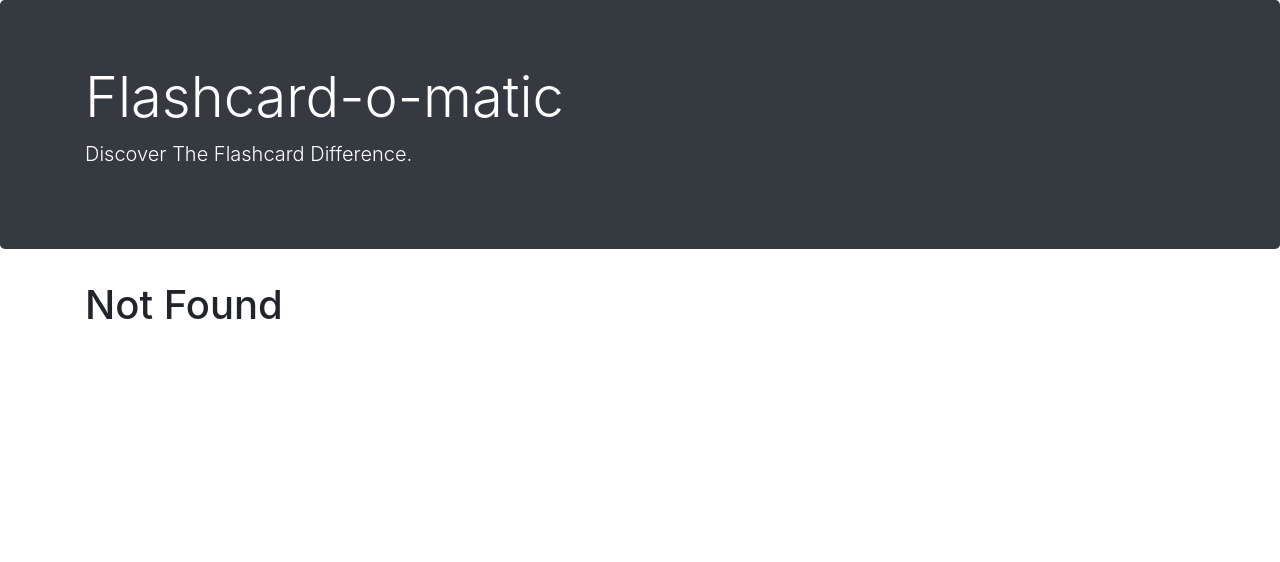
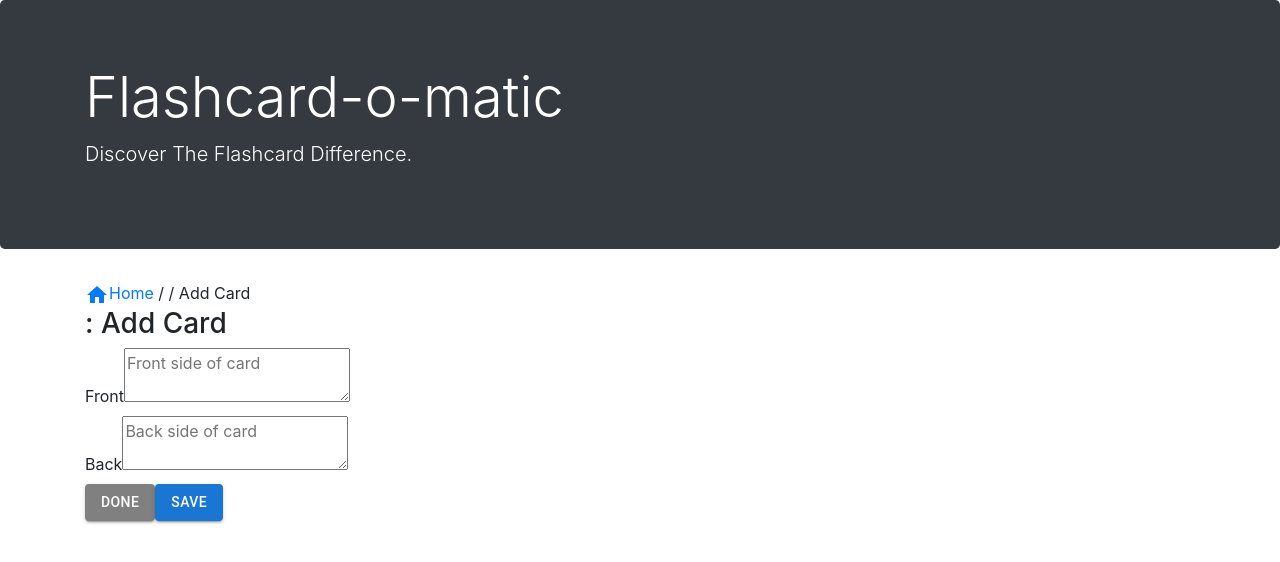
Before and after one commit to rosalynw/Project-Flashcards, a React (Create React App) app: page /decks/1/cards/new in a window 1280 px wide. Before the commit this address had no page. Shown: the top 562 px of the page. Built offline with nearby package versions, Linux system fonts and the light colour scheme; no server answers; a web font is replaced by a local one.

Commit message:
added AddCard component

```diff
--- a/data/db.json
+++ b/data/db.json
@@ -48,6 +48,24 @@
       "back": "b",
       "deckId": 1,
       "id": 7
+    },
+    {
+      "front": "Hello",
+      "back": "Cool Bro",
+      "deckId": 2,
+      "id": 8
+    },
+    {
+      "front": "Hello",
+      "back": "Cool Bro",
+      "deckId": 2,
+      "id": 9
+    },
+    {
+      "front": "efes",
+      "back": "def",
+      "deckId": 2,
+      "id": 10
     }
   ]
 }
--- /dev/null
+++ b/src/Layout/Card/AddCards.js
@@ -0,0 +1,89 @@
+import React, { useEffect, useState } from "react";
+import { useParams } from "react-router-dom";
+import { createCard, readDeck } from "../../utils/api";
+import { Button } from "@mui/material";
+import { Link } from "react-router-dom";
+import { Home } from "@mui/icons-material";
+
+
+export default function AddCards() {
+    //link home/ deck name/ add Card
+    // deck name / add card
+    // probably need to access cards?
+    // on click save card front and card back form are entered then form is reset
+
+    const initialFormState = {
+        front: "",
+        back: ""
+    }
+
+    const {deckId} = useParams();
+    const [deck, setDeck] = useState([]);
+    const [card, setCard] = useState({...initialFormState});
+
+    useEffect(() => {
+        async function fetchDeck() {
+            try{
+                const fetchedDeck = await readDeck(deckId);
+                setDeck(fetchedDeck);
+            } catch (error) {
+                console.error(error);
+            }
+        }fetchDeck();
+    }, [deckId])
+
+    //have onchange render for text area input?
+    const handleChange = ({target}) => {
+        setCard({
+            ...card,
+            [target.name]: target.value,
+            deckId,
+        })
+    }
+    console.log(card)
+
+    //onsubmit ADD card to current deck then reset the the form to initial state
+    //use createCard api function
+    const submitHandler = async (event) => {
+        event.preventDefault();
+        await createCard(deckId, card);
+        setCard(initialFormState);
+        }
+
+
+    //save button should submit form and reset
+    //done button should return to deck screen
+
+    return (
+        <div>
+            <nav>
+                <Link><Home />Home</Link> / {deck.name} / Add Card
+            </nav>
+            <h3>{deck.name}: Add Card</h3>
+            <form>
+                <div>
+                    <label>Front</label>
+                    <textarea
+                    id="front"
+                    name="front"
+                    placeholder="Front side of card"
+                    value={card.front}
+                    onChange={handleChange}
+                    ></textarea>
+                </div>
+                <div>
+                    <label>Back</label>
+                    <textarea
+                    id="back"
+                    name="back"
+                    placeholder="Back side of card"
+                    value={card.back}
+                    onChange={handleChange}
+                    ></textarea>
+                </div>
+                <Link to={`/decks/${deckId}/`}><Button variant="contained" style={{backgroundColor: "gray"}}>Done</Button></Link>
+                <Button variant="contained" onClick={submitHandler}>Save</Button>
+            </form>
+        </div>
+    )
+}
--- a/src/Layout/index.js
+++ b/src/Layout/index.js
@@ -8,6 +8,7 @@
 import EditCard from "./Card/EditCard";
 import EditDeck from "./Deck/EditDeck";
 import StudyDeck from "./Deck/StudyDeck";
+import AddCards from "./Card/AddCards";
 
 
 function Layout() {
@@ -38,6 +39,9 @@
         <Route path="/decks/:deckId/cards/:cardId/edit">
           <EditCard />
         </Route>
+        <Route path="/decks/:deckId/cards/new">
+          <AddCards />
+        </Route>
         <Route >
           <NotFound />
         </Route>
```
